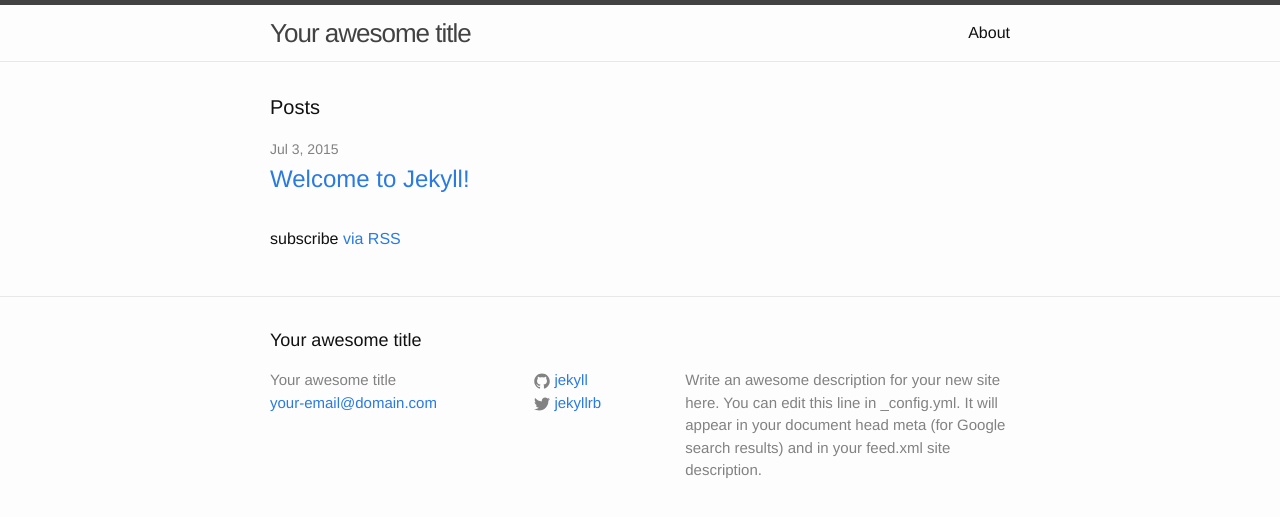
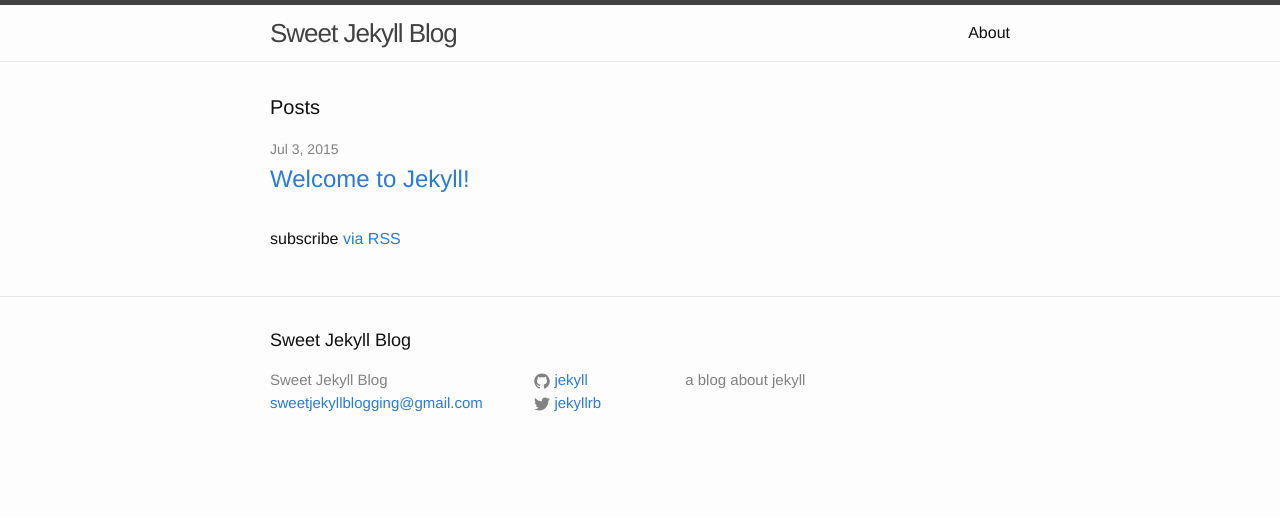
Before and after one commit to KJoWu/Jekyll-Blog, a Jekyll site: the page built from blog/index.html, in a window 1280 px wide. Shown: the top 517 px of the page. Built offline with Jekyll 4.4.1, drawn with Linux system fonts in a browser that asks for light colours.

Commit message:
updated general settings and permalinks

```diff
--- a/blog/_config.yml
+++ b/blog/_config.yml
@@ -1,14 +1,11 @@
 # Site settings
-title: Your awesome title
-email: your-email@domain.com
-description: > # this means to ignore newlines until "baseurl:"
-  Write an awesome description for your new site here. You can edit this
-  line in _config.yml. It will appear in your document head meta (for
-  Google search results) and in your feed.xml site description.
-baseurl: "" # the subpath of your site, e.g. /blog/
-url: "http://yourdomain.com" # the base hostname & protocol for your site
+title: Sweet Jekyll Blog
+email: sweetjekyllblogging@gmail.com
+description: a blog about jekyll
+url: "http://jekyllblog.me" # the base hostname & protocol for your site
 twitter_username: jekyllrb
 github_username:  jekyll
 
 # Build settings
 markdown: kramdown
+permalink: /:title
```
Also changed, not shown: 5 other files.
